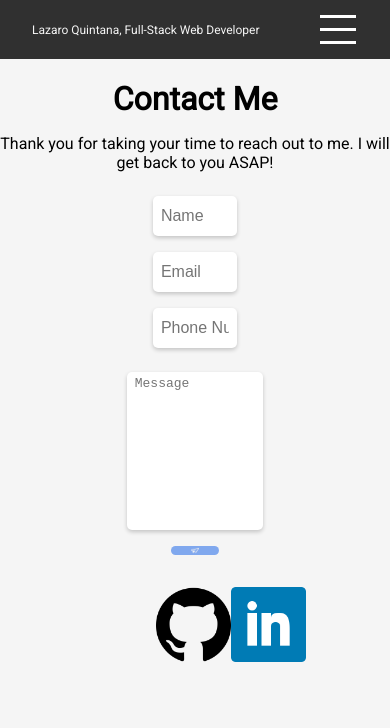
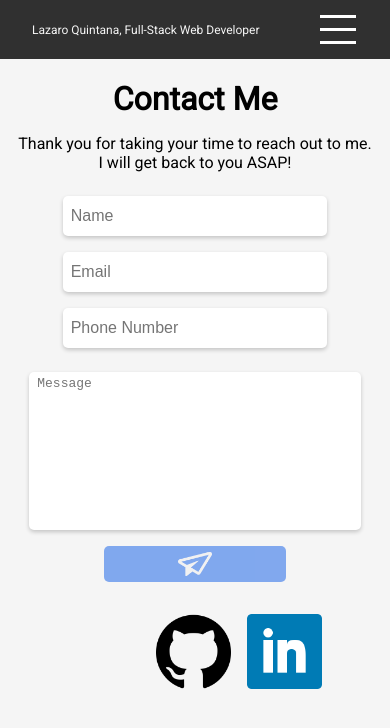
Before and after one commit to Limlight86/React-Portfolio, a React (Create React App) app: page /contact in a window 390 px wide. Shown: the top 728 px of the page. Built offline with nearby package versions, Linux system fonts and the light colour scheme; no server answers.

Commit message:
contact form and more

```diff
--- a/src/components/ContactForm/ContactForm.module.css
+++ b/src/components/ContactForm/ContactForm.module.css
@@ -16,7 +16,8 @@
   box-shadow: 0 2px 4px 0 rgba(0, 0, 0, 0.2);
   border: none;
 }
-.contactForm textarea, input:focus {
+.contactForm textarea,
+input:focus {
   outline: none;
 }
 
@@ -49,7 +50,7 @@
   transition: opacity 0.4s ease-in-out;
   display: flex;
   cursor: pointer;
-  outline: none
+  outline: none;
 }
 
 .contactButton img {
@@ -60,3 +61,27 @@
 .contactButton:hover {
   opacity: 1;
 }
+
+@media (max-width: 768px) {
+  .contactForm {
+    width: 75%;
+  }
+}
+
+@media (max-width: 414px) {
+  .contactForm {
+    width: 85%;
+  }
+  .personal input {
+    width: 75%;
+  }
+  .contactButton {
+    width: 55%;
+  }
+}
+
+@media (max-width: 320px) {
+  .contactButton {
+    width: 65%;
+  }
+}
--- a/src/components/MyStory/MyStory.js
+++ b/src/components/MyStory/MyStory.js
@@ -1,7 +1,8 @@
 import React from "react";
+import styles from './MyStory.module.css'
 
 const MyStory = () => (
-  <div>
+  <div className={styles.myStory}>
     <p>
       I am a full stack web developer based in Miami, FL. Before going on the
       journey of becoming a developer and submersing myself in the world of
--- a/src/pages/About/About.js
+++ b/src/pages/About/About.js
@@ -11,7 +11,7 @@ const About = ({ match }) => (
     <ResumeButton />
     <div className={styles.mealFly}>
       <img src={mealFlyWin} alt="ptich night c33" />
-      <span>My team, Meal-Fly, accepting our award for best project on pitch night C33. (Judges on left.)</span>
+      <span className={styles.caption}>My team, Meal-Fly, accepting our award for best project on pitch night C33. (Judges on left.)</span>
     </div>
     <MyStory />
   </div>
--- a/src/pages/About/About.module.css
+++ b/src/pages/About/About.module.css
@@ -44,14 +44,15 @@
     width: 90%;
     margin: 0 auto;
   }
-  .about span {
-    padding: 0 32px;
-  }
   .about p {
-    margin: 10px auto
+    margin: 10px auto;
+    width: 80%
   }
   .about button{
     width: 150px;
     line-height: 2
   }
+  .caption{
+    padding: 0 32px
+  }
 }
--- a/src/pages/Contact/Contact.module.css
+++ b/src/pages/Contact/Contact.module.css
@@ -9,3 +9,18 @@
   padding-top: 80px;
   margin: 0;
 }
+
+@media (max-width: 768px) {
+  .contact a {
+    margin-right: 16px;
+  }
+}
+
+@media (max-width: 414px) {
+  .contact p {
+    padding: 0 16px;
+  }
+}
+
+@media (max-width: 320px) {
+}
--- a/src/pages/Projects/Projects.module.css
+++ b/src/pages/Projects/Projects.module.css
@@ -17,7 +17,7 @@
   grid-template-rows: 1fr 1fr 1fr 1fr 1fr;
   grid-column-gap: 10px;
   grid-row-gap: 10px;
-  padding: 0 48px
+  padding: 0 48px;
 }
 
 @media (max-width: 768px) {
@@ -25,13 +25,16 @@
     display: flex;
     flex-direction: column;
     width: 50%;
-    margin: 16px auto
+    margin: 16px auto;
   }
 }
 
 @media (max-width: 414px) {
   .repoGrid {
     width: 75%;
-    padding: 0
+    padding: 0;
+  }
+  .projects p {
+    padding: 0 16px;
   }
 }
```
